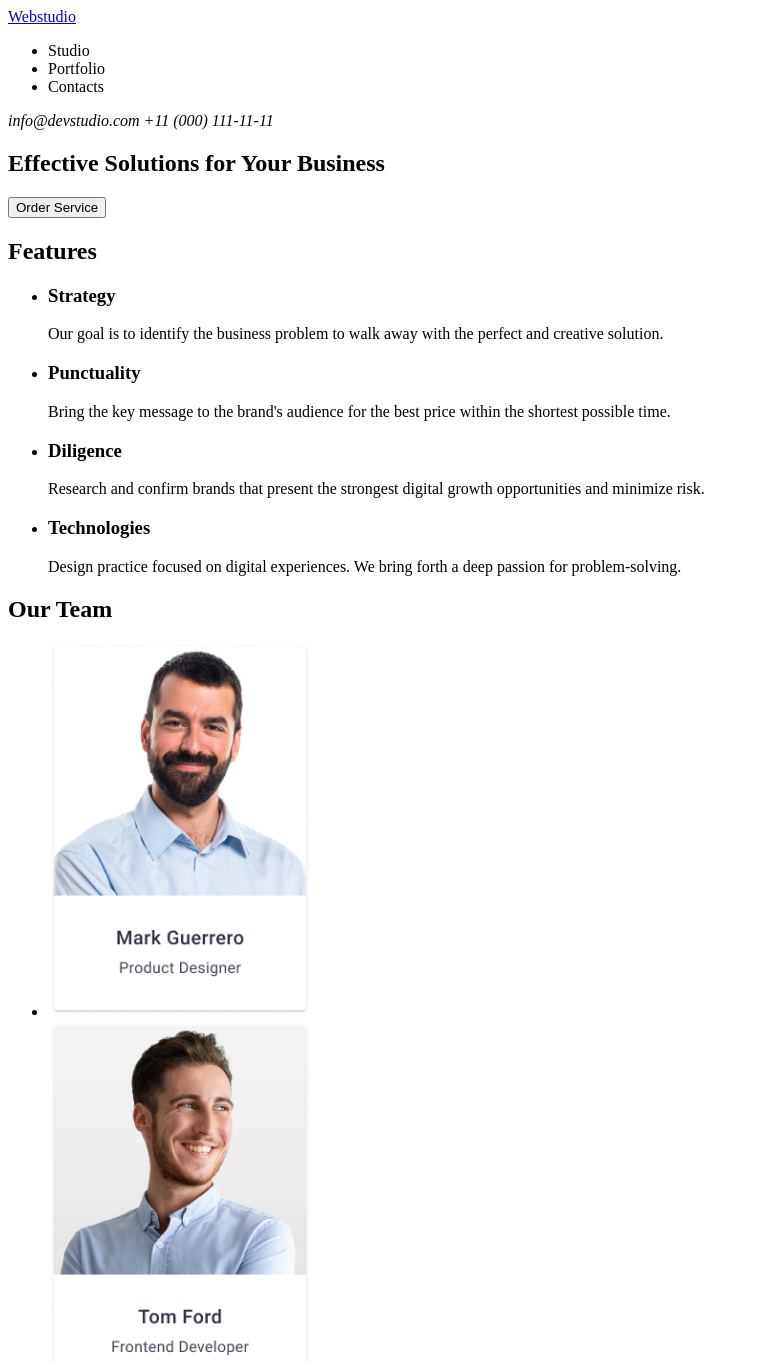
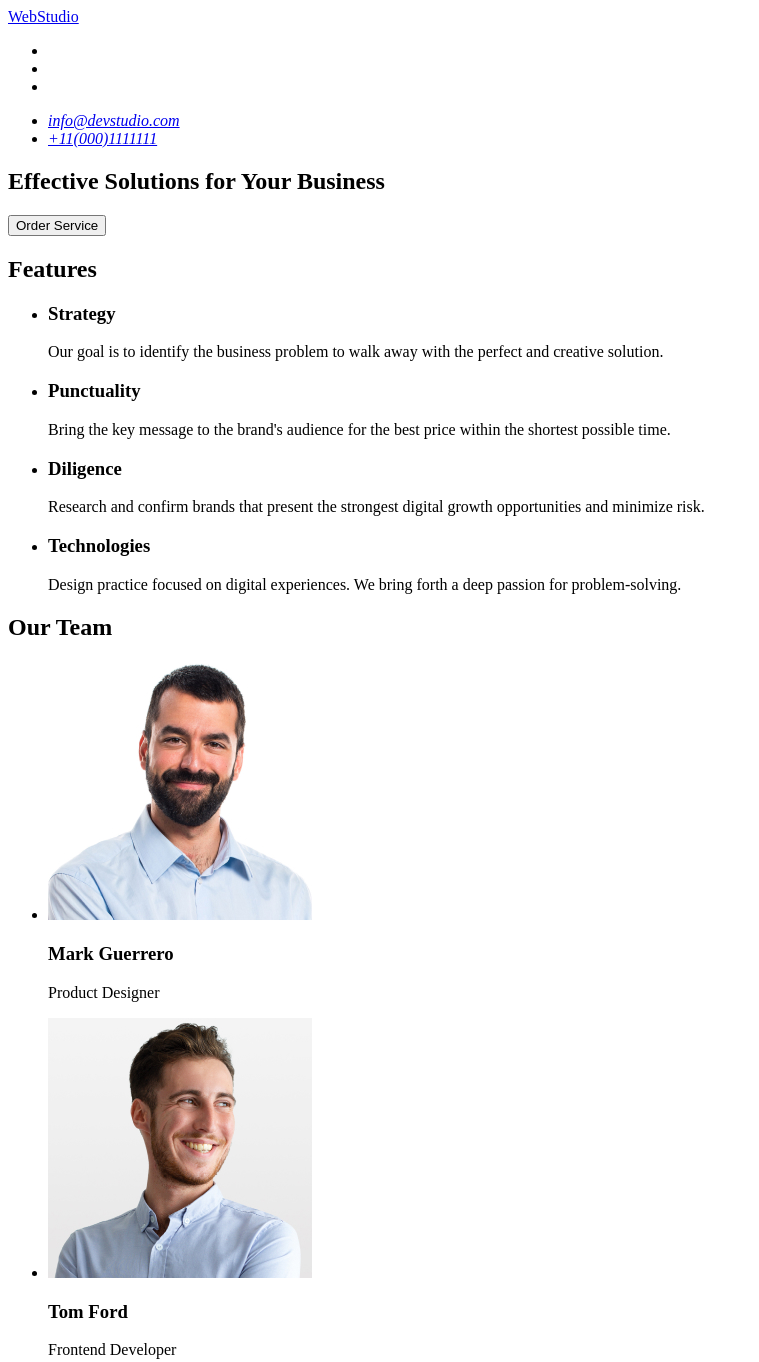
Before and after one commit to Lobash1/goit-markup-hw-01, a plain HTML site: page index.html in a window 1280 px wide. Shown: the top 1362 px of the page, without its empty margins (0-759 px from the left). Drawn offline with Linux system fonts and the light colour scheme.

Commit message:
add initial files

```diff
--- a/index.html
+++ b/index.html
@@ -7,15 +7,20 @@
 </head>
 <body>
     <header>
-        <nav>
-        <a href="./index.html">Webstudio</a>
+    <nav>
+        <a href="./index.html" class="logo">WebStudio</a>
         <ul>
-            <li>Studio</li>
-            <li>Portfolio</li>
-            <li>Contacts</li>
+            <li><a href="Studio"></a></li>
+            <li><a href="Portfolio"></a></li>
+            <li><a href="Contacts"></a></li>
         </ul>
     </nav>
-    <address>info@devstudio.com +11 (000) 111-11-11</address>
+    <address>
+        <ul>
+            <li><a href="mailto::info@devstudio.com">info@devstudio.com</a></li>
+            <li><a href="tel:+110001111111">+11(000)1111111</a></li>
+        </ul>
+    </address>
     </header>
     <main>
         <section>
@@ -48,30 +53,38 @@
         <h2>Our Team</h2>
         <ul>
             <li>
-                <img src="image/TeamCard1.jpg"
+                <img src="image/1mark.jpg"
                 alt="Mark_Guerrero"
                 width="264">
+                <h3>Mark Guerrero</h3>
+                <p>Product Designer</p>
             </li>
             <li>
-                <img src="image/TeamCard2.jpg"
+                <img src="image/2tom.jpg"
                 alt="Tom_Ford"
                 width="264">
+                <h3>Tom Ford</h3>
+                <p>Frontend Developer</p>
             </li>
             <li>
-                <img src="image/TeamCard3.jpg"
+                <img src="image/3camila.jpg"
                 alt="Camila_Garcia"
                 width="264">
+                <h3>Camila Garcia</h3>
+                <p>Marketing</p>
             </li>
             <li>
-                <img src="image/TeamCard4.jpg"
+                <img src="image/4daniel.jpg"
                 alt="Daniel_Wilson"
                 width="264">
+                <h3>Daniel Wilson</h3>
+                <p>UI Designer</p>
             </li>
         </ul>
     </section>
     </main>
     <footer>
-        <a href="./index.html">Webstudio</a>
+        <a href="./index.html" class="logo">webstudio</a>
         <p>Increase the flow of customers and sales for your business with digital marketing & growth solutions.</p>
     </footer>
 </body>
```
Also changed, not shown: image/1mark.jpg (added), image/2tom.jpg (added), image/3camila.jpg (added), image/4daniel.jpg (added), image/TeamCard1.jpg (deleted), image/TeamCard2.jpg (deleted), image/TeamCard3.jpg (deleted), image/TeamCard4.jpg (deleted), 2 other files.
